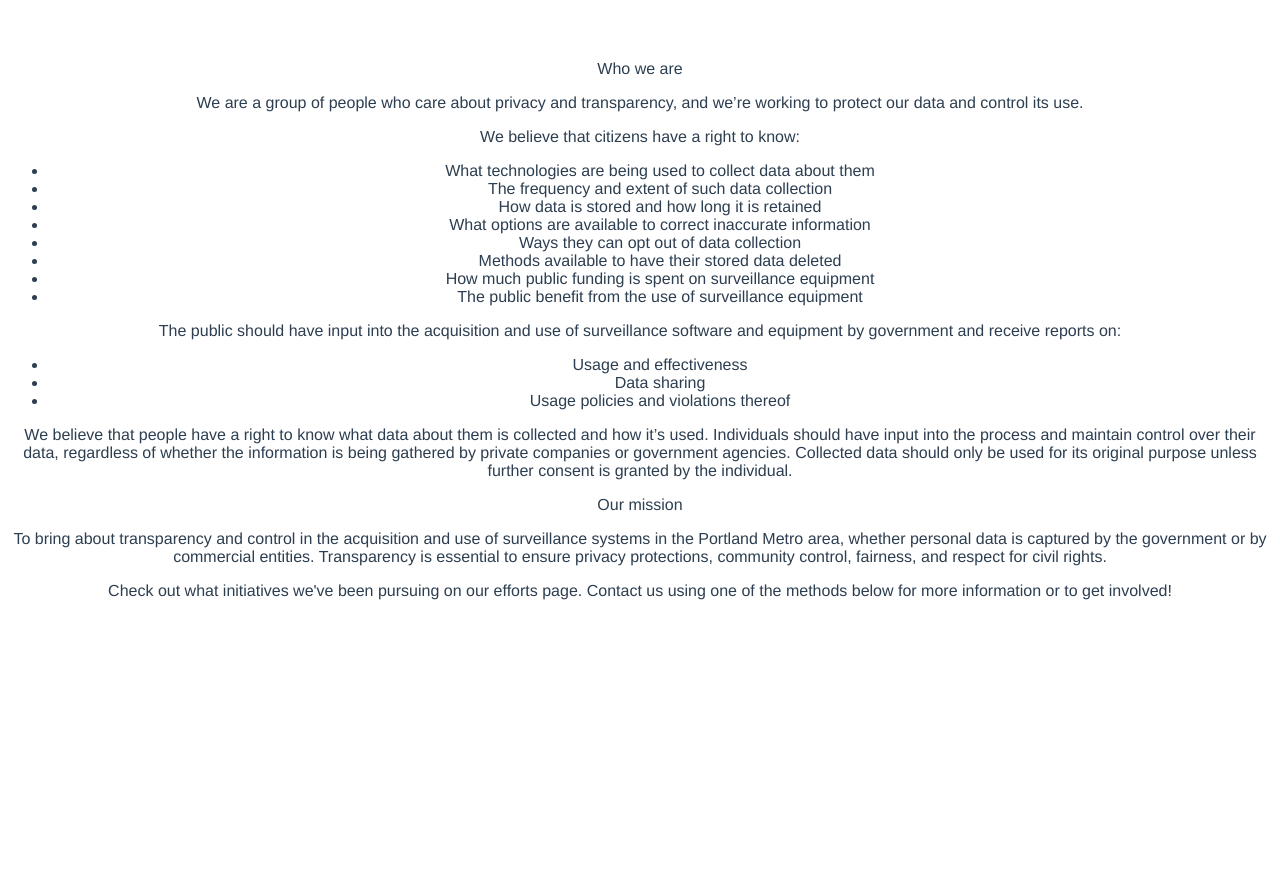
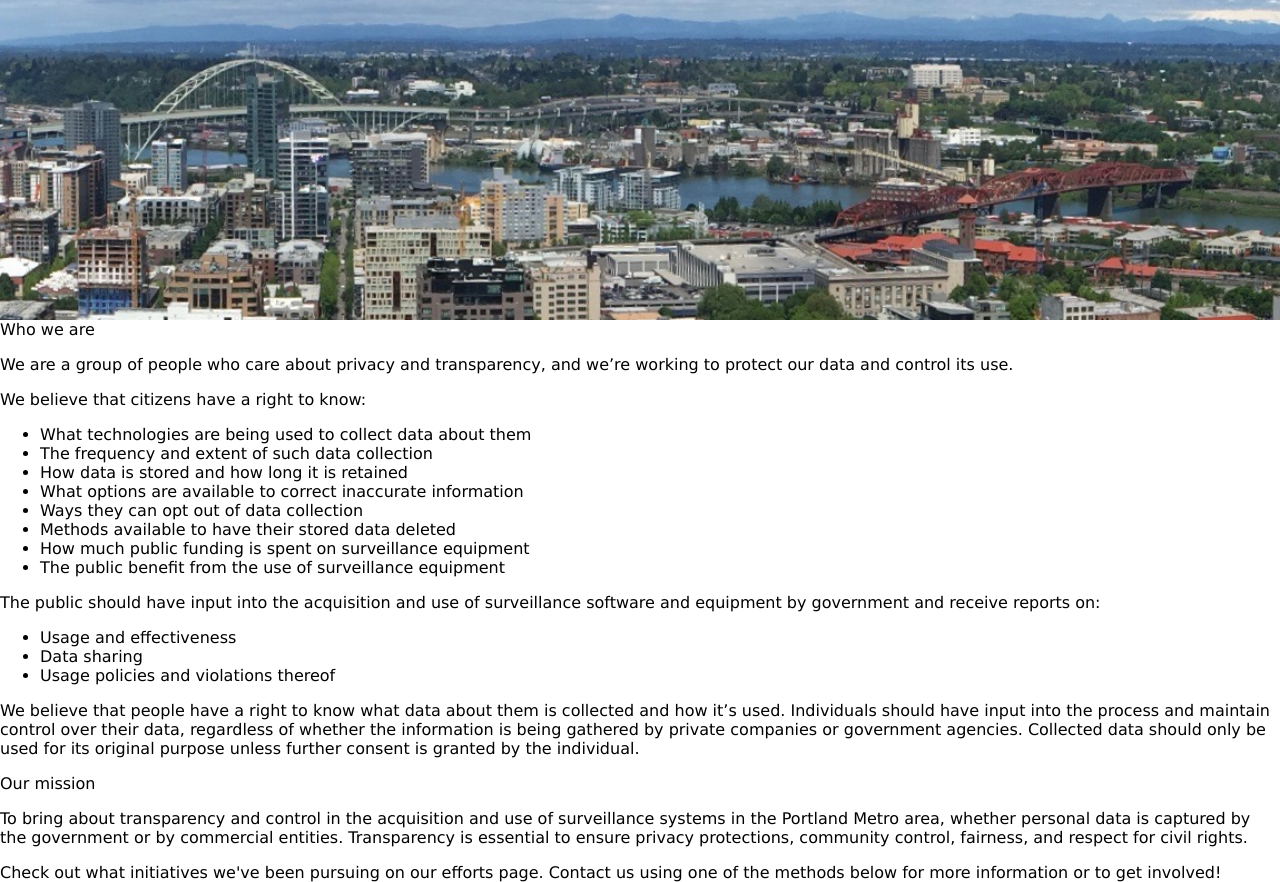
Before and after one commit to MichaelMorehouse/pdxprivacy-vue, a Vue app: page / in a window 1280 px wide. Before the commit the page ends 800 px from the top, so only its background shows below. Built offline with nearby package versions, Linux system fonts and the light colour scheme.

Commit message:
add page elements; add top level css

```diff
--- a/src/App.vue
+++ b/src/App.vue
@@ -1,29 +1,45 @@
 <template>
   <div id="app">
+    <header></header>
+    <Navbar></Navbar>
     <router-view></router-view>
+    <Footer></Footer>
   </div>
 </template>
 
 <script>
-import HelloWorld from "./components/HelloWorld.vue";
-import About from "./components/pages/About.vue";
+import Navbar from "./components/ui/Navbar";
+import Footer from "./components/ui/Footer";
 
 export default {
   name: "app",
   components: {
-    HelloWorld,
-    About
+    Navbar,
+    Footer
   }
 };
 </script>
 
 <style>
-#app {
-  font-family: "Avenir", Helvetica, Arial, sans-serif;
+html,
+body {
+  margin: 0px;
+  height: 100%;
+  width: 100%;
+  scroll-behavior: smooth;
+  font-family: Verdana, Geneva, Tahoma, sans-serif;
   -webkit-font-smoothing: antialiased;
   -moz-osx-font-smoothing: grayscale;
-  text-align: center;
-  color: #2c3e50;
-  margin-top: 60px;
+}
+
+header {
+  height: 40vh;
+  background: url("assets/pdx_skyline.jpg") no-repeat center;
+  background-size: cover;
+}
+
+.secondary-color {
+  background-color: rgb(30, 50, 140); /* orange: rgb(255, 170, 11); */
+  color: white;
 }
 </style>
```
